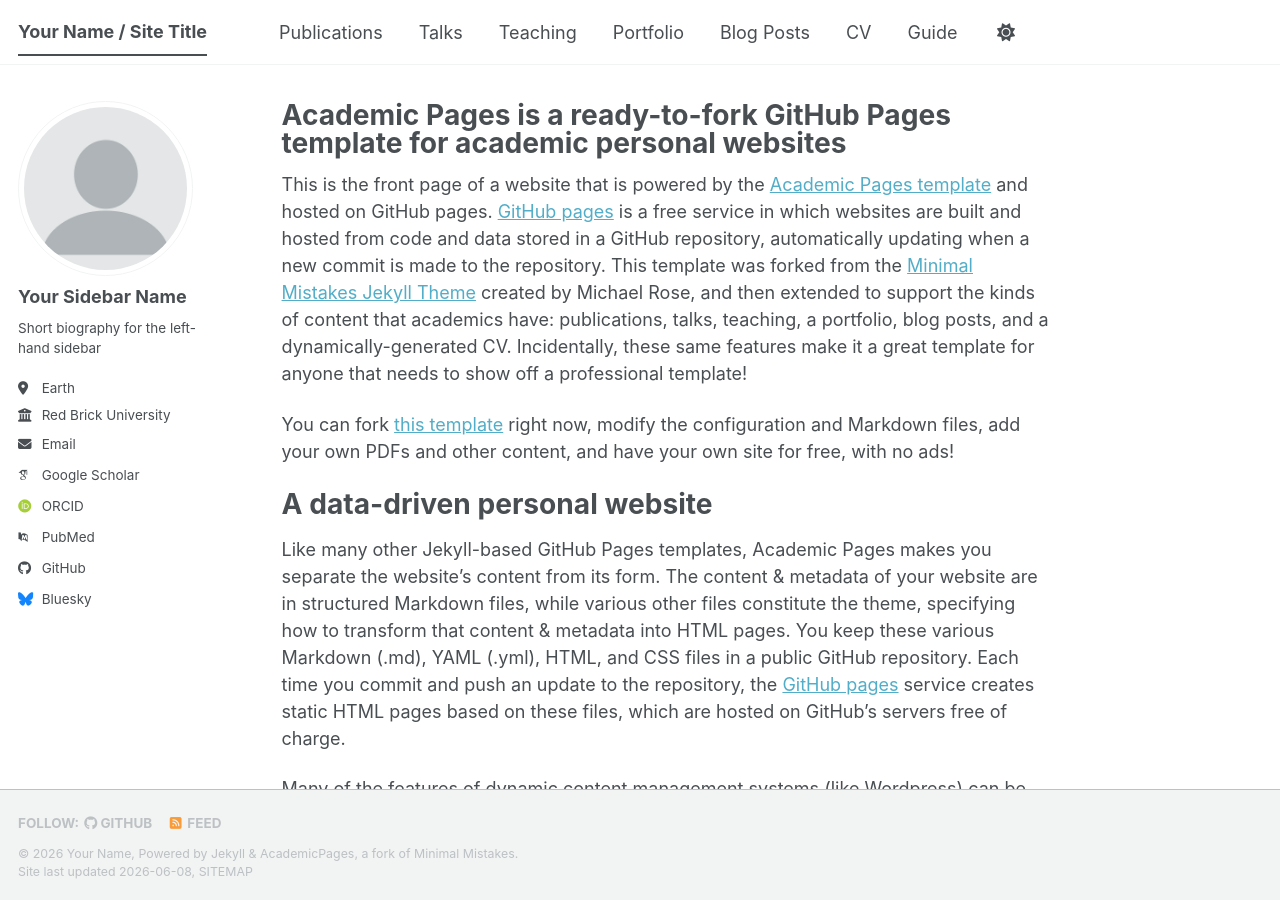
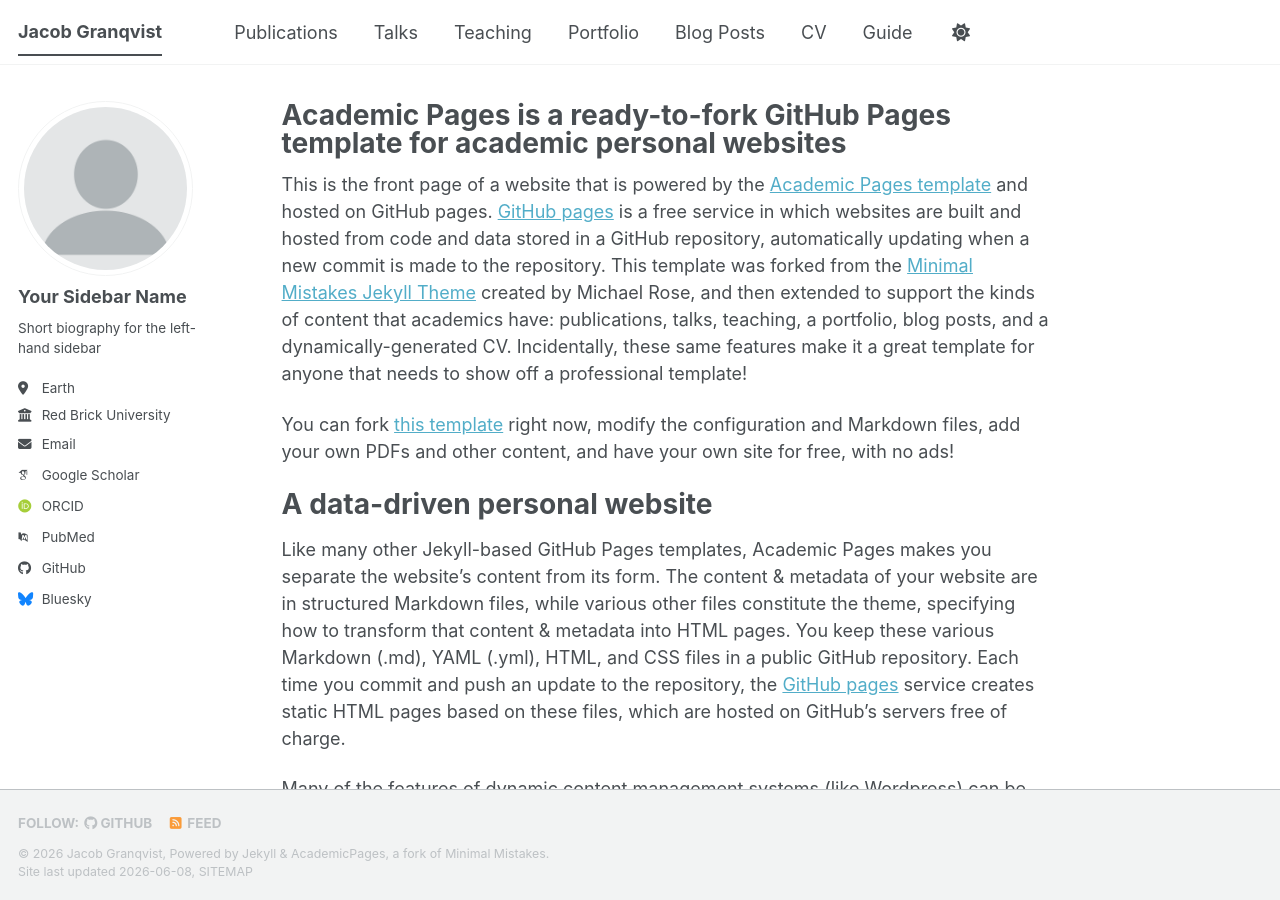
Before and after one commit to jacobgra/jacobgra.github.io, a Jekyll site: the page built from _pages/about.md, in a window 1280 px wide and 900 px high. Built offline with Jekyll 4.4.1, drawn with Linux system fonts in a browser that asks for light colours; some web fonts are replaced; a script bundle is joined from its source files by our own code; library files that are not in the unit come from our copies.

Commit message:
Update site configuration with personal details

```diff
--- a/_config.yml
+++ b/_config.yml
@@ -9,14 +9,14 @@
 # Basic Site Settings
 locale                   : "en-US"
 site_theme               : "default" # The available themes options are "default", "air", "sunrise", "mint", "dirt" and "contrast"
-title                    : "Your Name / Site Title"
+title                    : "Jacob Granqvist"
 title_separator          : "-"
-name                     : &name "Your Name"
-description              : &description "Your Name's academic portfolio"   # Update this with a general description of your site, this is the default if not overridden by a page
-url                      : https://academicpages.github.io # The base hostname & protocol for your site e.g. "https://[your GitHub username].github.io",
+name                     : &name "Jacob Granqvist"
+description              : &description "Jacob's academic portfolio"   # Update this with a general description of your site, this is the default if not overridden by a page
+url                      : https://jacobgra.github.io # The base hostname & protocol for your site e.g. "https://[your GitHub username].github.io",
                                                            # or if you already have some other page hosted on Github then use "https://[your GitHub username].github.io/[Your Repo Name]"
 baseurl                  : "" # the subpath of your site, e.g. "/blog"
-repository               : "academicpages/academicpages.github.io"
+repository               : "jacobgra/jacobgra.github.io"
 
 # Site Author - The following control what appear as part of the author content on the side bar.
 #               If a field is blank the icon and link will not appear, otherwise it will be shown.
```
